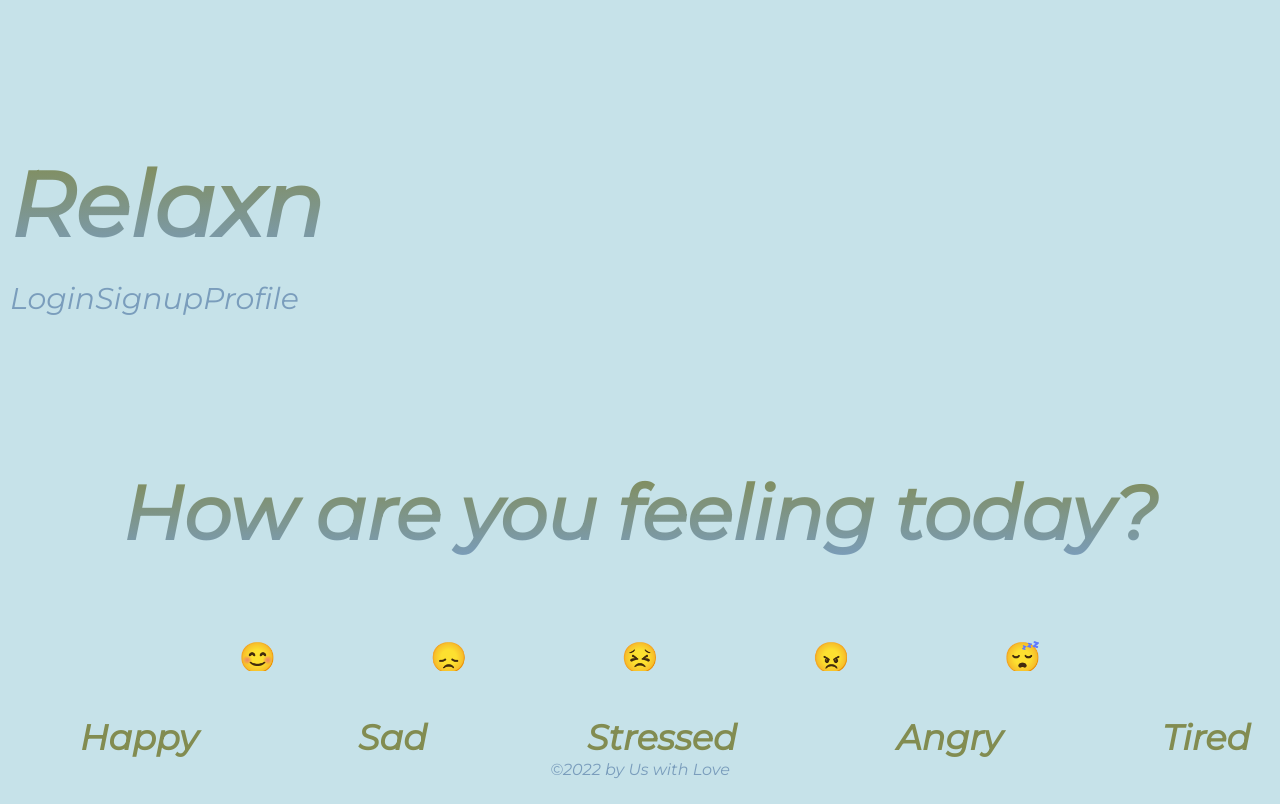
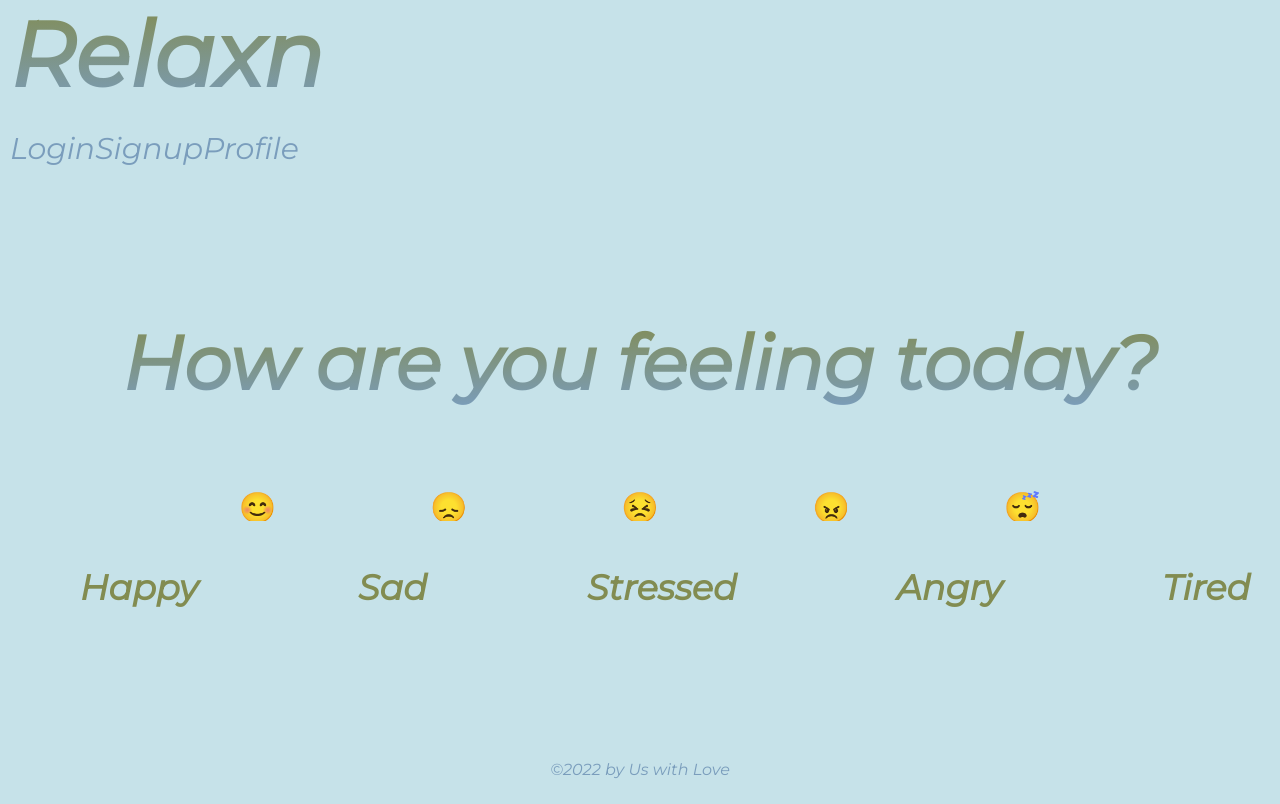
Before and after one commit to Brock-Merritt/Relaxn, a React (Create React App) app in the folder client/: page / in a window 1280 px wide. Shown: the top 804 px of the page. Built offline with nearby package versions, Linux system fonts and the light colour scheme.

Commit message:
style change

```diff
--- a/client/src/App.js
+++ b/client/src/App.js
@@ -10,6 +10,7 @@ import Footer from "./Components/Footer/index.js";
 import Signup from "./Pages/Signup.js";
 import Login from "./Pages/Login.js";
 import Profile from "./Pages/Profile.js";
+
 
 const client = new ApolloClient({
   request: (operation) => {
--- a/client/src/Components/Header/index.js
+++ b/client/src/Components/Header/index.js
@@ -14,7 +14,7 @@ const Header = () => {
           <h1 className="title">Relaxn</h1>
         </Link>
 
-        <nav className="text-center">
+        <nav>
           {AuthService.loggedIn() ? (
             <>
               <Link to="/profile">Me</Link>
--- a/client/src/Components/Home/index.js
+++ b/client/src/Components/Home/index.js
@@ -1,14 +1,13 @@
-import { fromPromise } from '@apollo/react-hooks';
 import React from 'react';
 import { Link } from "react-router-dom";
-import Happy from "../../Pages/Happy/index.js";
+
 
 function Home() {
     return (
         <div id="page-container">
             <h1 className="main-title">How are you feeling today?</h1>
             <div className="emotion-icon">
-                <Link to={Happy}>😊</Link>
+                <Link to="/happy">😊</Link>
                 <Link to="/sad">😞</Link>
                 <Link to="/stressed">😣</Link>
                 <Link to="/angry">😠</Link>
--- a/client/src/Pages/Happy/index.js
+++ b/client/src/Pages/Happy/index.js
@@ -1,9 +1,9 @@
 import React from "react";
 
-function Happy(){
+const Happy = () => {
     return (
         <div>This is the happy page</div>
     )
 }
 
-module.exports = Happy;
+export default Happy;
--- a/client/src/Pages/Sad/index.js
+++ b/client/src/Pages/Sad/index.js
@@ -1,7 +1,7 @@
 import React from "react";
 
 
-function Sad(){
+const Sad = () => {
     return(
         <>
         <div className="card">
@@ -31,3 +31,5 @@ function Sad(){
         </>
     )
 }
+
+export default Sad;
--- a/client/src/index.css
+++ b/client/src/index.css
@@ -30,7 +30,6 @@
 }
 
 .title{
-  margin-top: 150px;
   margin-bottom: 20px;
   font-size: 90px;
   font-weight: bold;
@@ -82,7 +81,7 @@
 /* header styles */
 .main-header {
   margin: 0px 10px;
-  display: inline-block;
+  /* display: inline-block; */
   flex-wrap: wrap;
 }
 
```
